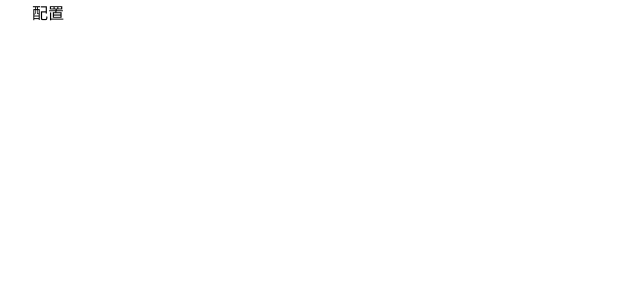
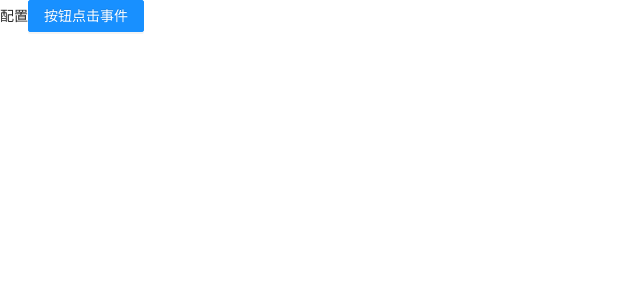
Before and after one commit to pgl-g/pglblog, a Next.js app: page / in a window 1280 px wide. Shown: the top 300 px of the page, without its empty margins (0-640 px from the left). Built offline with nearby package versions, Linux system fonts and the light colour scheme.

Commit message:
feat: ant 按需加载页面

```diff
--- a/package.json
+++ b/package.json
@@ -9,6 +9,7 @@
     "lint": "next lint"
   },
   "dependencies": {
+    "antd": "^4.20.5",
     "next": "12.1.6",
     "react": "18.1.0",
     "react-dom": "18.1.0"
--- a/pages/_app.js
+++ b/pages/_app.js
@@ -1,7 +1,5 @@
-import '../styles/globals.css'
+import App from 'next/app';
+import 'antd/dist/antd.css';
 
-function MyApp({ Component, pageProps }) {
-  return <Component {...pageProps} />
-}
 
-export default MyApp
+export default App
--- a/pages/index.js
+++ b/pages/index.js
@@ -1,11 +1,15 @@
-import Head from 'next/head'
-import Image from 'next/image'
-import styles from '../styles/Home.module.css'
+// import Head from 'next/head'
+// import Image from 'next/image'
+// import styles from '../styles/Home.module.css';
+
+import { Button } from 'antd';
+
 
 export default function Home() {
   return (
-    <div className={styles.container}>
+    <div className='xxx'>
       配置
+      <Button type="primary">按钮点击事件</Button>
     </div>
   )
 }
```
Also changed, not shown: pages/banner.js (added, +13 -0 lines), .babelrc (added), 1 other file (tests, documents, lock files or other folders).
